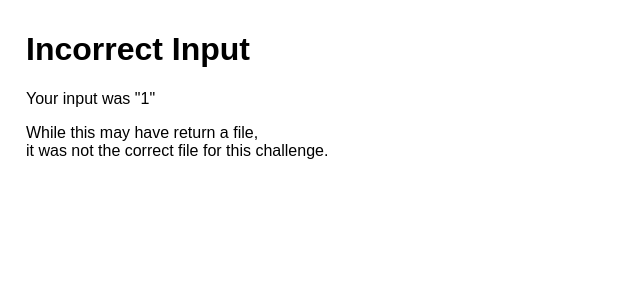
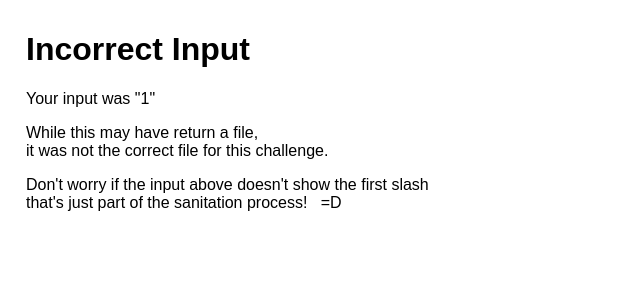
Before and after one commit to eribre/IBE321_CTF_for_IBE600, a Flask app: page /traversal/file/1 in a window 1280 px wide. Shown: the part 46-346 px from the top of the page, without its empty margins (0-640 px from the left). Run offline with Flask 2, Linux system fonts and the light colour scheme; some libraries are stand-ins or nearby versions.

Commit message:
fix typo in directory.j2

```diff
--- a/templates/traversal/dir_fail.j2
+++ b/templates/traversal/dir_fail.j2
@@ -8,5 +8,7 @@
 		<p>Your input was "{{usrInp}}"</p>
 		<p>While this may have return a file, <br />
 		it was not the correct file for this challenge.</p>
+		<p>Don't worry if the input above doesn't show the first slash <br>
+		that's just part of the sanitation process!  &nbsp;&nbsp;=D</p>
 	</div>
 {% endblock %}
--- a/templates/traversal/directory.j2
+++ b/templates/traversal/directory.j2
@@ -5,7 +5,7 @@
 {% block content %}
 	<div>
 		<h1>Good job!</h1>
-		<p>With your input "{{usrInp}}", if this had been a real site <br>
+		<p>With your input "/{{usrInp}}", if this had been a real site <br>
 		you would've gotten the shadow file!  :D</p>
 		<p>The flag is: {dir_trav}</p>
 	</div>
```
